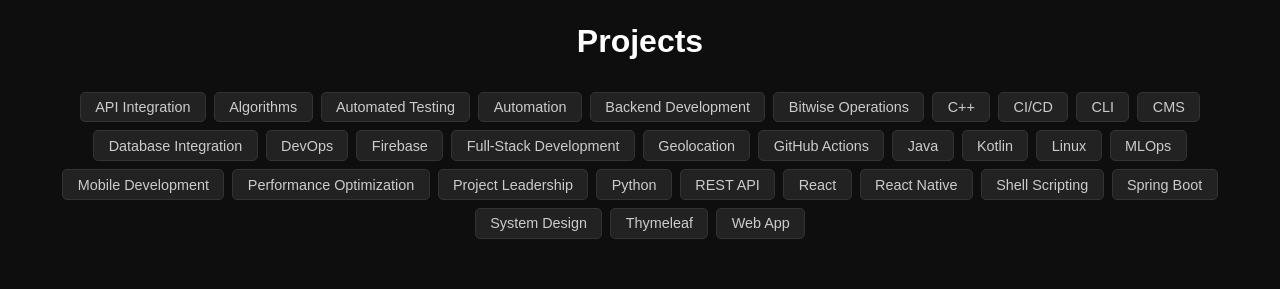
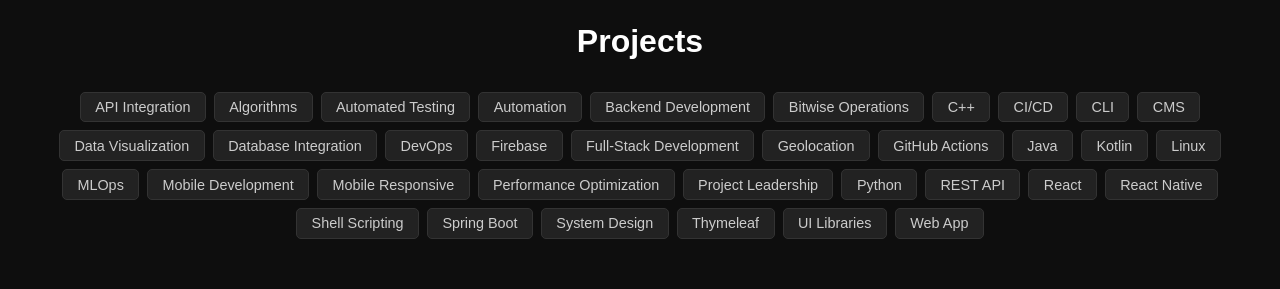
Before and after one commit to Tukkis/Portfolio, a React (Create React App) app: page / in a window 1280 px wide. Shown: the part 960-1249 px from the top of the page. Built offline with nearby package versions, Linux system fonts and the light colour scheme.

Commit message:
add smartapp to project list

```diff
--- a/src/App.js
+++ b/src/App.js
@@ -12,6 +12,7 @@
 import Libary_intro from './images/Library_intro.png';
 import NutriTracker_intro from './images/NutriTracker_intro.png';
 import PyCalc_intro from './images/PyCalc_intro.png';
+import SmartApp_intro from './images/SmartApp_intro.png';
 
 const App = () => {
   const [activeSection, setActiveSection] = useState('home');
@@ -133,7 +134,23 @@
         "CLI", "Python", "Bitwise Operations", "Algorithms"
       ],
       image: PyCalc_intro
-    }
+    },
+    {
+        name: "SmartAppDashboard",
+        text: "A React-based content management system for a mobile game.",
+        longText: "SmartAppDashboard is a web-based content management system designed for managing game content efficiently. Built with React and Firebase, the app is optimized for mobile responsiveness and minimal Firestore queries. It includes intuitive UI components, interactive charts, and dynamic tables for streamlined content editing and tracking.",
+        features: [
+          "Firebase backend with optimized querying",
+          "Responsive design for mobile usability",
+          "Charts and tables for visualizing game data",
+          "UI libraries for consistent and efficient layout",
+          "Support for dynamic content updates"
+        ],
+        keywords: [
+          "React", "Firebase", "CMS", "Web App", "Mobile Responsive", "UI Libraries", "Data Visualization"
+        ],
+        image: SmartApp_intro
+      }
   ]
 
   const allKeywords = Array.from(
```
